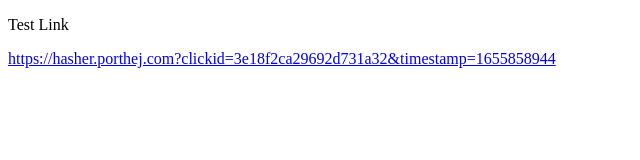
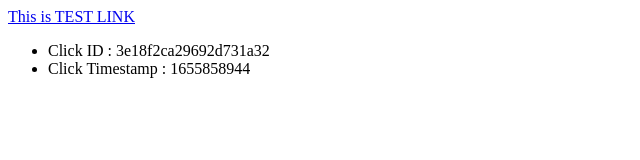
Before and after one commit to hongseok/home, a plain HTML site: page docs/testpage.html in a window 1280 px wide. Shown: the whole page, without its empty margins (0-640 px from the left). Drawn offline with Linux system fonts and the light colour scheme.

Commit message:
Update testpage.html

```diff
--- a/docs/testpage.html
+++ b/docs/testpage.html
@@ -1,4 +1,3 @@
-
 <!DOCTYPE html>
 <html>
   <head>
@@ -7,7 +6,12 @@
     <title>My test page</title>
   </head>
   <body>
-      <p>Test Link</p>
+    <a href="#" onclick="mylink()">This is TEST LINK</a>
+    <ul>
+        <li><span>Click ID : </span><span id="clickid"></span></li>
+        <li><span>Click Timestamp : </span><span id="clickts"></span></li>
+    </ul>
+
     <script type="text/javascript">
         function makeCID() {
             return 'xxxxxxxxxxxxxxxxxxxx'.replace(/[xy]/g, function(c) {
@@ -16,18 +20,18 @@
             });
         }
 
+        const timestamp = Math.floor(+ new Date() / 1000);
+        const clickId = makeCID();
+
+        function mylink() {
+            var url = "https://hasher.porthej.com?source=testconversion&clickid=" + clickId + "&timestamp=" + timestamp;
+            window.location = url
+        }
+
         window.onload = function() {
-            const timestamp = Math.floor(+ new Date() / 1000);
-            const clickId = makeCID();
-
-            var url = "https://hasher.porthej.com?clickid=" + clickId + "&timestamp=" + timestamp;
-
-            var a = document.createElement('a');
-            var linkText = document.createTextNode(url);
-            a.appendChild(linkText);
-            a.href = url;
-            document.body.appendChild(a);
-      }
+            document.getElementById('clickid').innerText = clickId
+            document.getElementById('clickts').innerText = timestamp
+        }
     </script>
   </body>
 </html>
```
